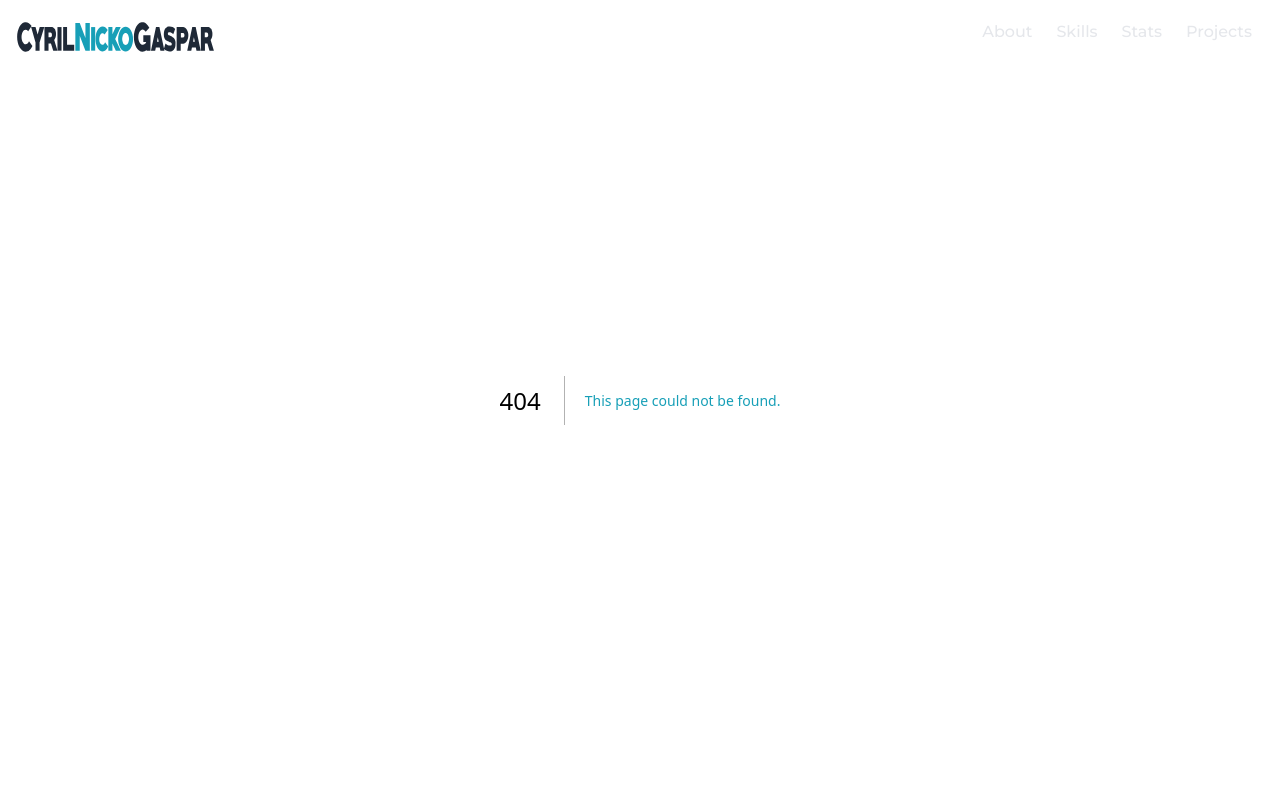
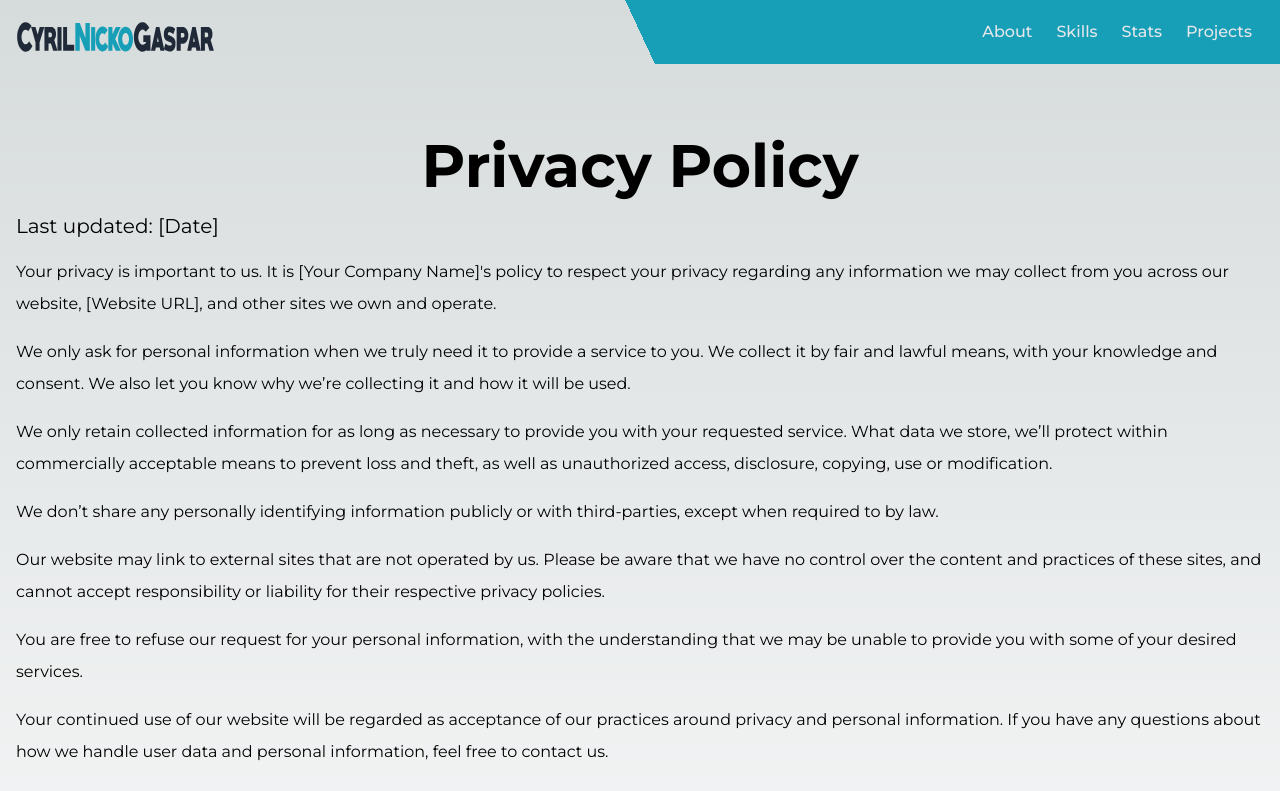
Before and after one commit to jmozzart/next-portfolio, a Next.js app: page /privacy-policy in a window 1280 px wide. Before the commit this address had no page. Shown: the top 791 px of the page. Built offline with nearby package versions, Linux system fonts and the light colour scheme.

Commit message:
Create page.tsx

```diff
--- /dev/null
+++ b/src/app/privacy-policy/page.tsx
@@ -0,0 +1,39 @@
+export default function PrivacyPolicy() {
+  return (
+    <main>
+      <section className="h-16 splitbg"></section>
+      <section className="">
+        <div className="container mx-auto m-10 p-4">
+          <div className="text-center">
+            <h1 className="text-6xl mb-4">Privacy Policy</h1>
+            <p className="text-xl mb-4">Last updated: [Date]</p>
+            <p className="text-left mb-4">
+              Your privacy is important to us. It is [Your Company Name]'s policy to respect your privacy regarding any information we may collect from you across our website, [Website URL], and other sites we own and operate.
+            </p>
+            <p className="text-left mb-4">
+              We only ask for personal information when we truly need it to provide a service to you. We collect it by fair and lawful means, with your knowledge and consent. We also let you know why we’re collecting it and how it will be used.
+            </p>
+            <p className="text-left mb-4">
+              We only retain collected information for as long as necessary to provide you with your requested service. What data we store, we’ll protect within commercially acceptable means to prevent loss and theft, as well as unauthorized access, disclosure, copying, use or modification.
+            </p>
+            <p className="text-left mb-4">
+              We don’t share any personally identifying information publicly or with third-parties, except when required to by law.
+            </p>
+            <p className="text-left mb-4">
+              Our website may link to external sites that are not operated by us. Please be aware that we have no control over the content and practices of these sites, and cannot accept responsibility or liability for their respective privacy policies.
+            </p>
+            <p className="text-left mb-4">
+              You are free to refuse our request for your personal information, with the understanding that we may be unable to provide you with some of your desired services.
+            </p>
+            <p className="text-left mb-4">
+              Your continued use of our website will be regarded as acceptance of our practices around privacy and personal information. If you have any questions about how we handle user data and personal information, feel free to contact us.
+            </p>
+            <p className="text-left mb-4">
+              This policy is effective as of [Date].
+            </p>
+          </div>
+        </div>
+      </section>
+    </main>
+  );
+}
```
